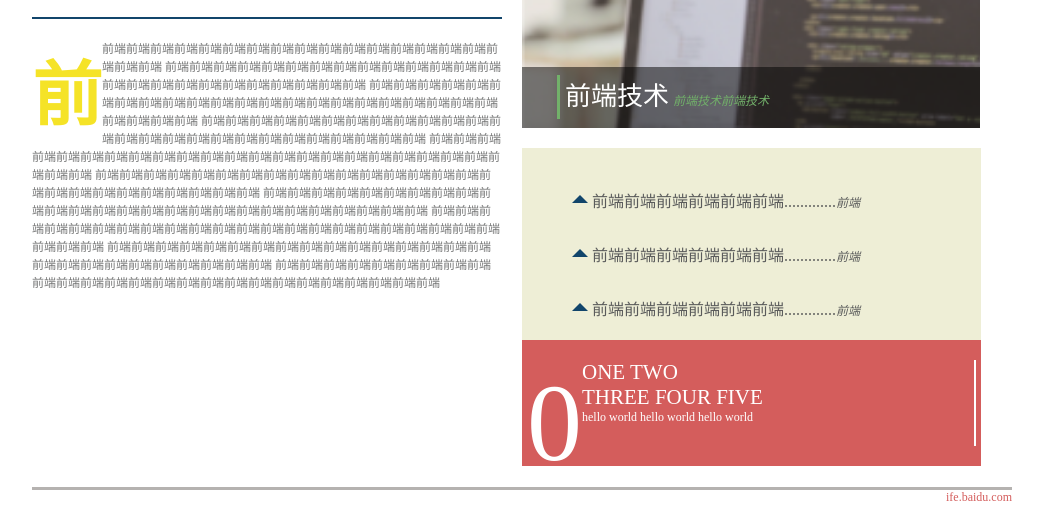
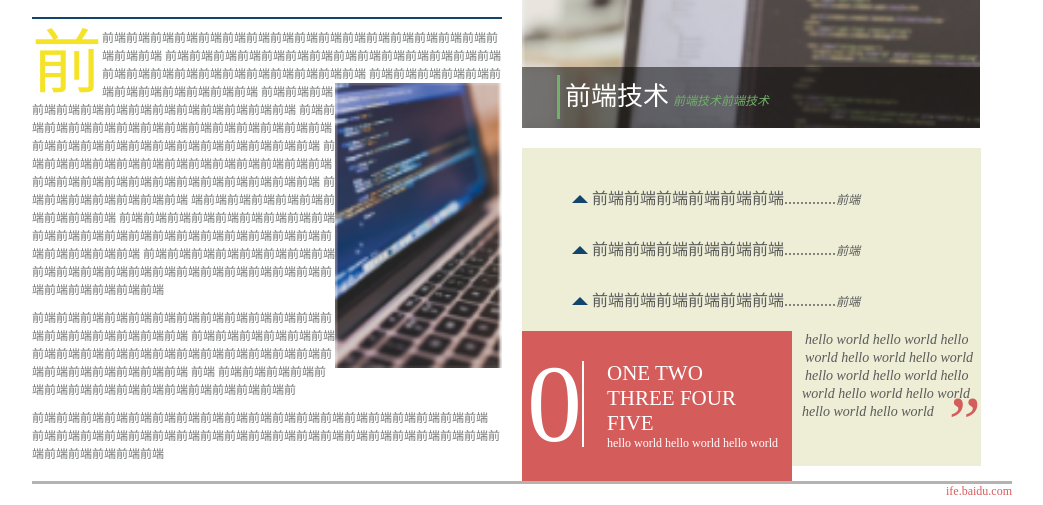
Before and after one commit to FFFFF0001/ifeSpring, a plain HTML site: page task0001/6.html in a window 1280 px wide. Shown: the part 696-1201 px from the top of the page, without its empty margins (118-1161 px from the left). Drawn offline with Linux system fonts and the light colour scheme.

Commit message:
task0006 was completed

```diff
--- a/task0001/6.html
+++ b/task0001/6.html
@@ -61,9 +61,16 @@
 					<div id="b-left">
 
 						<p>
-							<b class="p-kt">前</b>前端前端前端前端前端前端前端前端前端前端前端前端前端前端前端前端前端前端前端 前端前端前端前端前端前端前端前端前端前端前端前端前端前端前端前端前端前端前端前端前端前端前端前端前端 前端前端前端前端前端前端前端前端前端前端前端前端前端前端前端前端前端前端前端前端前端前端前端前端前端前端 前端前端前端前端前端前端前端前端前端前端前端前端前端前端前端前端前端前端前端前端前端前端前端前端前端前端 前端前端前端前端前端前端前端前端前端前端前端前端前端前端前端前端前端前端前端前端前端前端前端前端前端
-							前端前端前端前端前端前端前端前端前端前端前端前端前端前端前端前端前端前端前端前端前端前端前端前端前端前端 前端前端前端前端前端前端前端前端前端前端前端前端前端前端前端前端前端前端前端前端前端前端前端前端前端前端 前端前端前端前端前端前端前端前端前端前端前端前端前端前端前端前端前端前端前端前端前端前端前端前端前端 前端前端前端前端前端前端前端前端前端前端前端前端前端前端前端前端前端前端前端前端前端前端前端前端前端前端 前端前端前端前端前端前端前端前端前端前端前端前端前端前端前端前端前端前端前端前端前端前端前端前端前端前端
-							<!--<img src="img/3.png" alt="" id="b-left-img" />-->
+							<b class="p-kt">前</b>前端前端前端前端前端前端前端前端前端前端前端前端前端前端前端前端前端前端前端 前端前端前端前端前端前端前端前端前端前端前端前端前端前端前端前端前端前端前端前端前端前端前端前端前端 前端前端前端前端前端前端前端前端前端前端前端前端
+							<img src="img/3.png" width="167" class="p-pic"/>前端前端前端前端前端前端前端前端前端前端前端前端前端前端 前端前端前端前端前端前端前端前端前端前端前端前端前端前端前端前端前端前端前端前端前端前端前端前端前端前端 前端前端前端前端前端前端前端前端前端前端前端前端前端前端前端前端前端前端前端前端前端前端前端前端前端
+							前端前端前端前端前端前端前端
+							端前端前端前端前端前端前端前端前端前端 前端前端前端前端前端前端前端前端前端前端前端前端前端前端前端前端前端前端前端前端前端前端前端前端前端前端 前端前端前端前端前端前端前端前端前端前端前端前端前端前端前端前端前端前端前端前端前端前端前端前端前端前端
+
+						</p>
+						<p>前端前端前端前端前端前端前端前端前端前端前端前端前端前端前端前端前端前端前端 前端前端前端前端前端前端前端前端前端前端前端前端前端前端前端前端前端前端前端前端前端前端前端前端前端
+
+							前端 前端前端前端前端前端前端前端前端前端前端前端前端前端前端前端前</p>
+							<p>前端前端前端前端前端前端前端前端前端前端前端前端前端前端前端前端前端前端前端 前端前端前端前端前端前端前端前端前端前端前端前端前端前端前端前端前端前端前端前端前端前端前端前端前端
 							</p>
 					</div>
 				</div>
@@ -85,15 +92,17 @@
 
 						<div class="cont-js">
 							<span class="b-num">0</span>
-							<span class="font-whit">
-								<p class="whit-title">ONE TWO <br />
-									THREE FOUR FIVE
+							<p class="whit-title">ONE TWO <br /> THREE FOUR FIVE
 							</p>
 							<p class="whit-desc">
 								hello world hello world hello world
 							</p>
-							</span>
+
 						</div>
+						<p class="a-hua">
+							<span class="yin zuo">“</span> hello world hello world hello world hello world hello world hello world hello world hello world hello world hello world hello world hello world
+							<span class="yin you">”</span>
+						</p>
 					</div>
 				</div>
 			</div>
--- a/task0001/css/6.css
+++ b/task0001/css/6.css
@@ -143,10 +143,13 @@ footer{
 	font-size:12px;
 	color:#cd4a48;
 }
+.p-pic{
+	float: right;
+}
 #bottom{
 	width: 100%;
 	margin-top: 20px;
-	overflow: auto;
+	overflow: hidden;
 }
 #bottom .bottom-title{
 	width: 100%;
@@ -164,13 +167,15 @@ footer{
 	color:#F5E327;
 	font-family: "微软雅黑";
 	float: left;
+	line-height: 70px;
+	font-weight: normal;
 }
 #b-left p{
-	padding-top: 20px;
+	padding-top: 10px;
 	font-size: 12px;
 	color:#767777;
 	font-family: "宋体";
-
+	line-height: 18px;
 }
 #b-left-img{
 	display: block;
@@ -236,7 +241,7 @@ footer{
 .cont-wrap .cont-wrap-l{
 	color:#5a5b5b;
 	font-size:16px;
-	padding:10px 0 0 70px;
+	padding:7px 0 0 70px;
 	position: relative;
 }
 .cont-wrap .cont-wrap-l:before{
@@ -261,18 +266,19 @@ footer{
 }
 .cont-js{
 	background-color: #D45D5C;
-	padding:20px 5px;
+	padding:30px 5px;
+	width: 260px;
+	float: left;
+	margin-right: 10px;
 }
 .b-num{
 	font-size: 110px;
 	color: #fff;
 	float: left;
-}
-.font-whit{
-	display: block;
-	height: 86px;
+	line-height: 86px;
 	border-right: 2px solid #fff;
 }
+
 .whit-title{
 	font-size: 21px;
 	color: #fff;
@@ -284,3 +290,31 @@ footer{
 	color: #fff;
 	font-family: "黑体";
 }
+.cont-js p{
+	margin-left: 80px;
+}
+.a-hua{
+	font-size: 14px;
+	color: #5A5B5B;
+	font-family: "黑体";
+	line-height: 18px;
+	font-style: italic;
+	margin-top: 20px;
+	padding-left: 10px;
+}
+.yin{
+	font-size:72px;
+	color:#D45D5C;
+	font-family: "黑体";
+	line-height: 18px;
+}
+.a-hua .zuo{
+	float: left;
+	margin-top: 30px;
+	margin-left: -50px;
+	padding-right: 13px;
+}
+.a-hua .you{
+	float:right;
+	margin-top: 10px;
+}
```
Lines whose indentation alone changed are shown as unchanged.
